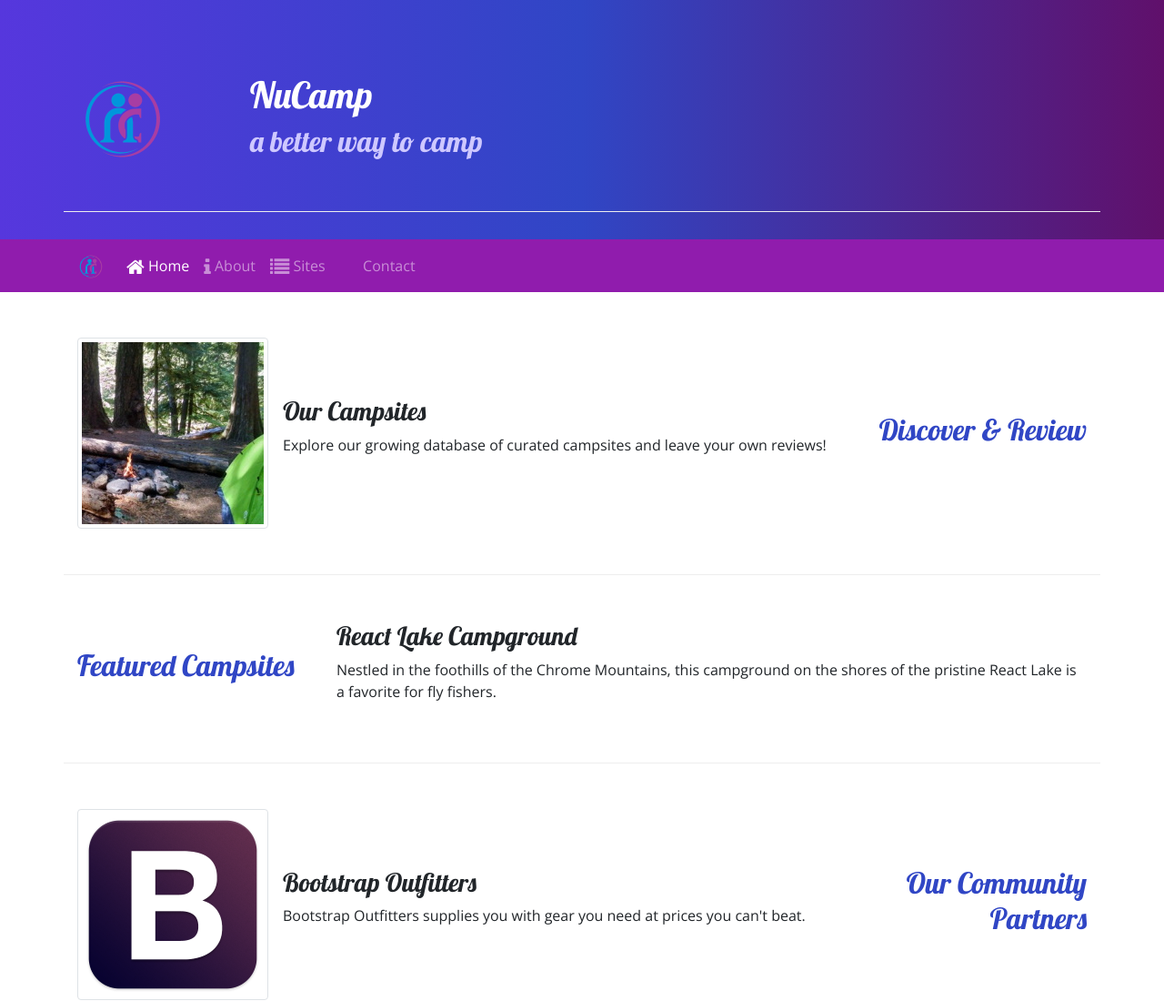
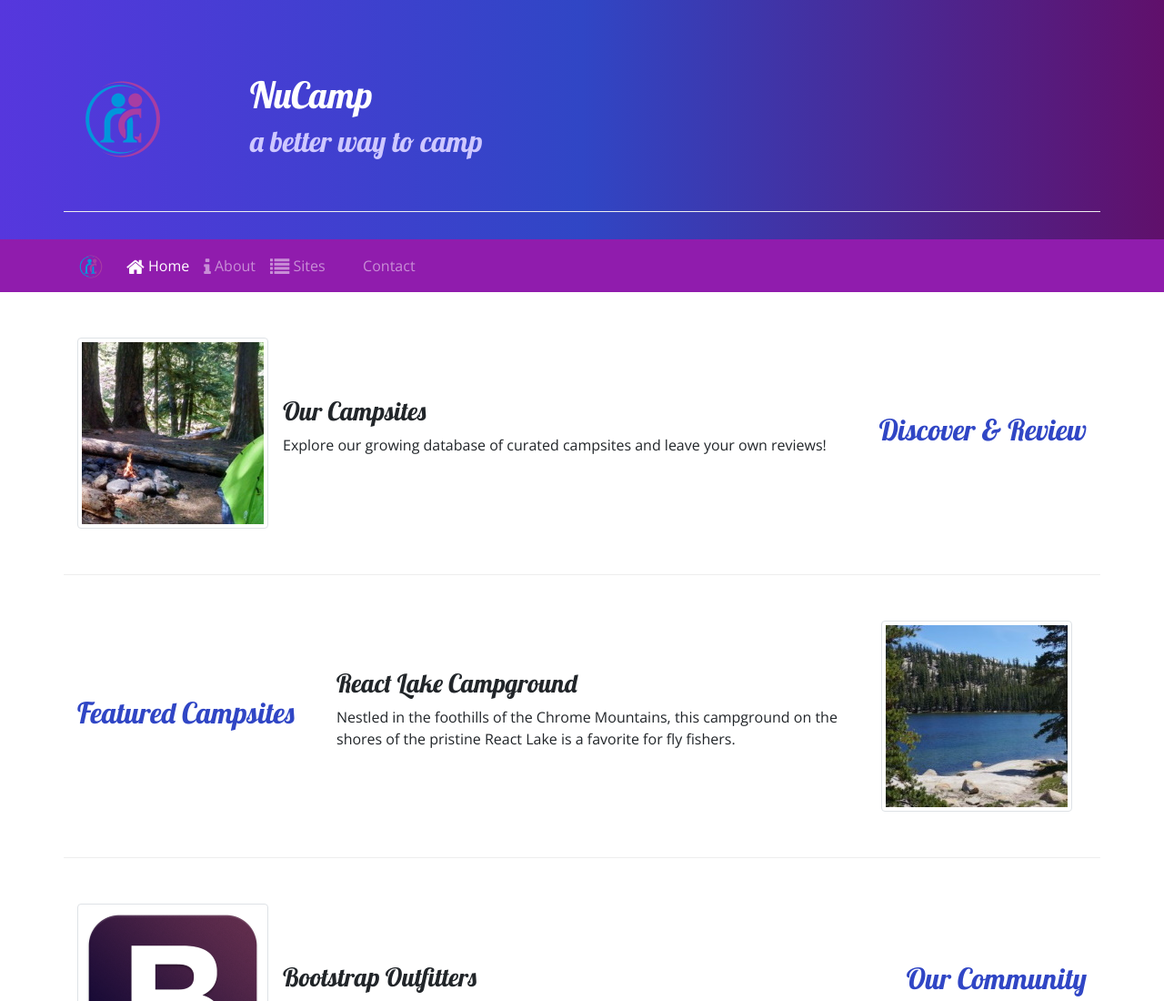
Before and after one commit to coltondevs/nucampsite, a website: page index.html in a window 1280 px wide. Shown: the top 1100 px of the page at 91% size. Drawn offline with nearby package versions, Linux system fonts and the light colour scheme.

```diff
--- a/index.html
+++ b/index.html
@@ -72,8 +72,15 @@
         <h2>Featured Campsites</h2>
         </div>
         <div class="col">
+         <div class="media">
+
+         <div class="media-body align-self-center">
         <h3>React Lake Campground</h3>
         <p class="d-none d-sm-block">Nestled in the foothills of the Chrome Mountains, this campground on the shores of the pristine React Lake is a favorite for fly fishers.</p>
+    </div>
+        <img class="d-flex mr-3 img-thumbnail" src="img/react-lake-thumb.jpg " alt="React Lake Thumbnail">
+
+    </div>
     </div>
     </div>
 
```
